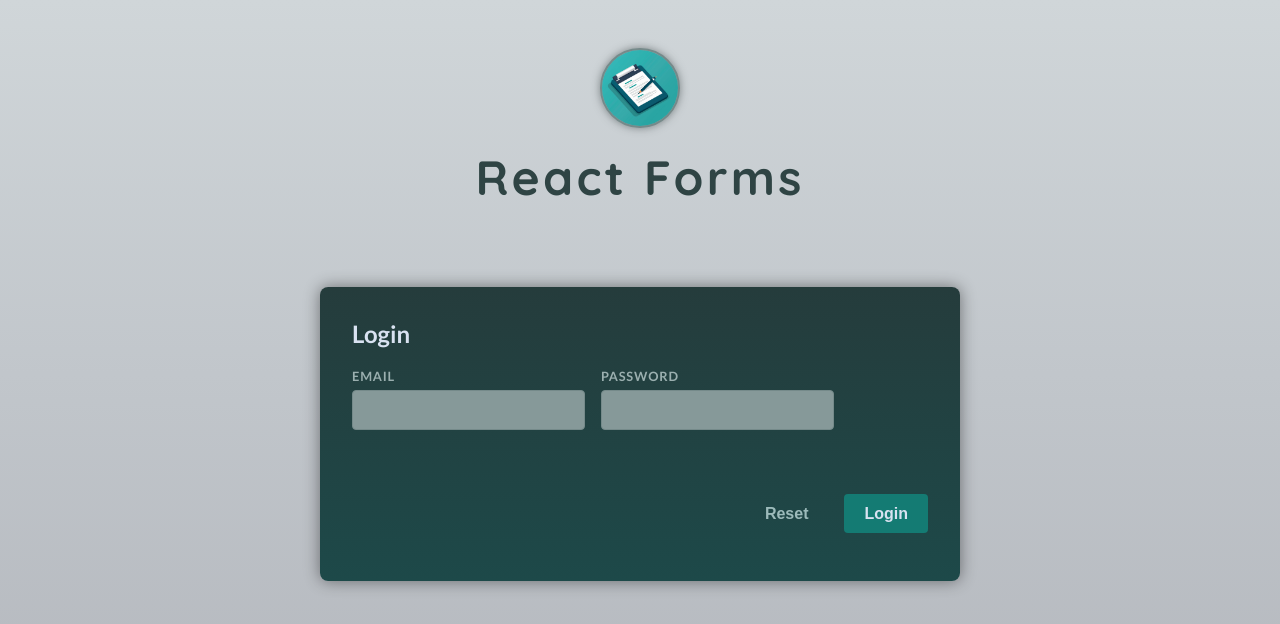
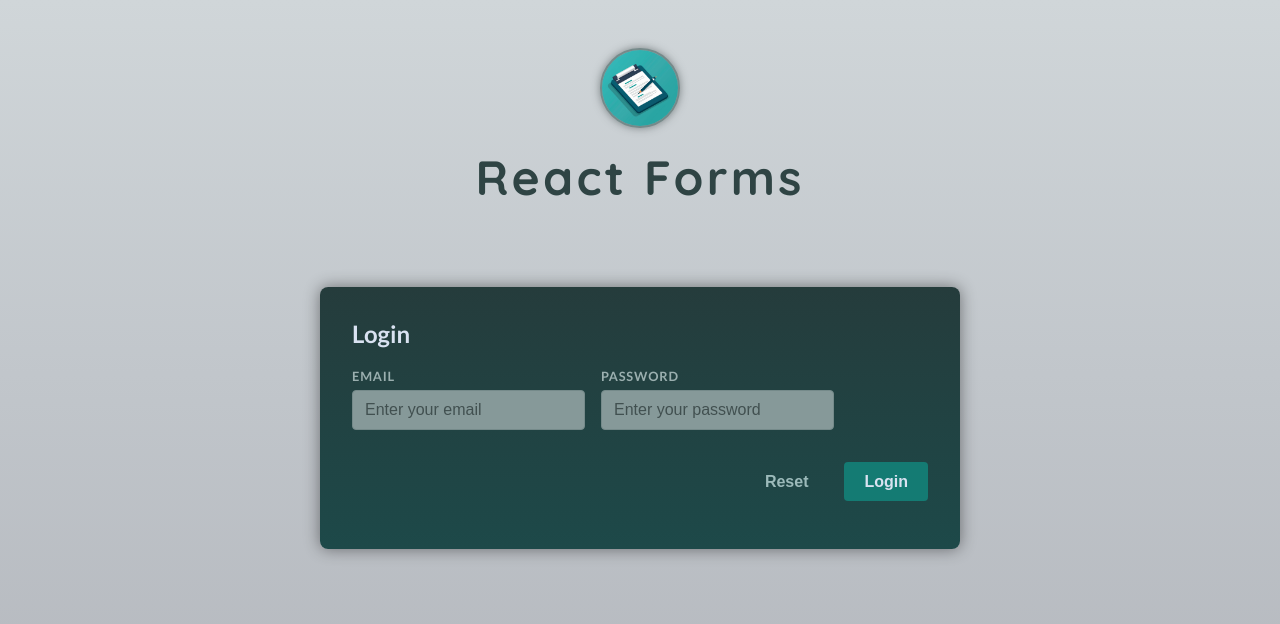
Before and after one commit to Akash-Ramjyothi/Forms-and-User-Input, a React (Vite) app: page / in a window 1280 px wide. Shown: the top 624 px of the page. Built offline with nearby package versions, Linux system fonts and the light colour scheme.

Commit message:
feat: enhance login form validation and state management

```diff
--- a/src/components/StateLogin.jsx
+++ b/src/components/StateLogin.jsx
@@ -1,59 +1,154 @@
 import { useRef, useState } from "react";
 
+const INITIAL_FORM_STATE = {
+  email: "",
+  password: "",
+};
+
 export default function Login() {
-  const email = useRef();
-  const password = useRef();
+  const emailRef = useRef();
+  const passwordRef = useRef();
 
-  const [enteredState, setEnteredState] = useState({
-    email: '',
-    password: ''
+  const [formData, setFormData] = useState(INITIAL_FORM_STATE);
+
+  const [touchedFields, setTouchedFields] = useState({
+    email: false,
+    password: false,
   });
 
-  const emailIsValid = enteredState.email !== '' && !enteredState.email.includes('@');
+  const emailIsInvalid =
+    touchedFields.email &&
+    formData.email.trim() !== "" &&
+    !formData.email.includes("@");
+
+  const passwordIsInvalid =
+    touchedFields.password &&
+    formData.password.trim().length < 6;
+
+  const formIsValid =
+    formData.email.includes("@") &&
+    formData.password.trim().length >= 6;
+
+  const handleInputChange = (field, value) => {
+    setFormData((prevState) => ({
+      ...prevState,
+      [field]: value,
+    }));
+  };
+
+  const handleInputBlur = (field) => {
+    setTouchedFields((prevState) => ({
+      ...prevState,
+      [field]: true,
+    }));
+  };
+
+  const handleReset = () => {
+    setFormData(INITIAL_FORM_STATE);
+
+    setTouchedFields({
+      email: false,
+      password: false,
+    });
+
+    emailRef.current.focus();
+  };
 
   const handleSubmit = (event) => {
     event.preventDefault();
-    // console.log("Details: ", enteredState);
 
-    const enteredEmail = email.current.value;
-    const enteredPassword = password.current.value;
+    setTouchedFields({
+      email: true,
+      password: true,
+    });
 
-    console.log("enteredEmail: ", enteredEmail);
-    console.log("enteredPassword: ", enteredPassword);
-  }
+    if (!formIsValid) {
+      return;
+    }
 
-  const handleInputChange = (identifier, value) => {
-    setEnteredState((prevState) => ({
-      ...prevState,
-      [identifier]: value
-    }));
-  }
+    const enteredEmail = emailRef.current.value;
+    const enteredPassword = passwordRef.current.value;
+
+    console.log("Login Details:", {
+      email: enteredEmail,
+      password: enteredPassword,
+    });
+
+    handleReset();
+  };
 
   return (
     <form onSubmit={handleSubmit}>
       <h2>Login</h2>
 
-
       <div className="control-row">
         <div className="control no-margin">
           <label htmlFor="email">Email</label>
-          <input id="email" type="email" name="email"
-            onChange={(event) => handleInputChange('email', event.target.value)}
-            ref={email} value={enteredState.email} />
 
-          <div className="control-error">{emailIsValid && <p>Please enter a valid email address.</p>}</div>
+          <input
+            id="email"
+            type="email"
+            name="email"
+            ref={emailRef}
+            value={formData.email}
+            onChange={(event) =>
+              handleInputChange("email", event.target.value)
+            }
+            onBlur={() => handleInputBlur("email")}
+            placeholder="Enter your email"
+            autoComplete="email"
+            required
+          />
+
+          {emailIsInvalid && (
+            <div className="control-error">
+              <p>Please enter a valid email address.</p>
+            </div>
+          )}
         </div>
 
         <div className="control no-margin">
           <label htmlFor="password">Password</label>
-          <input id="password" type="password" name="password" onChange={(event) => handleInputChange('password', event.target.value)}
-            ref={password} value={enteredState.password} />
+
+          <input
+            id="password"
+            type="password"
+            name="password"
+            ref={passwordRef}
+            value={formData.password}
+            onChange={(event) =>
+              handleInputChange("password", event.target.value)
+            }
+            onBlur={() => handleInputBlur("password")}
+            placeholder="Enter your password"
+            autoComplete="current-password"
+            required
+          />
+
+          {passwordIsInvalid && (
+            <div className="control-error">
+              <p>Password must be at least 6 characters long.</p>
+            </div>
+          )}
         </div>
       </div>
 
       <p className="form-actions">
-        <button className="button button-flat">Reset</button>
-        <button className="button">Login</button>
+        <button
+          type="button"
+          className="button button-flat"
+          onClick={handleReset}
+        >
+          Reset
+        </button>
+
+        <button
+          type="submit"
+          className="button"
+          disabled={!formIsValid}
+        >
+          Login
+        </button>
       </p>
     </form>
   );
```
